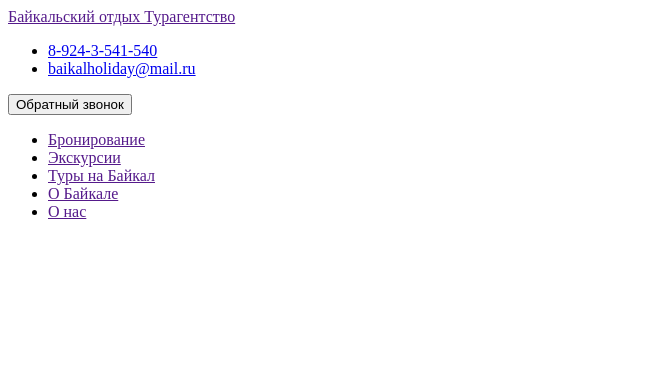
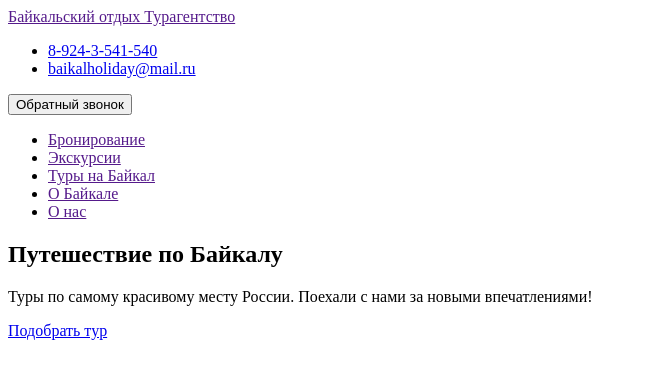
Before and after one commit to TeslaIh/online-practice, a plain HTML site: page index.html in a window 1280 px wide. Shown: the whole page, without its empty margins (0-646 px from the left). Drawn offline with Linux system fonts and the light colour scheme.

Commit message:
Update index.html

```diff
--- a/index.html
+++ b/index.html
@@ -28,7 +28,13 @@
     </header>
 
     <main>
-
+        <section>
+            <h1>Путешествие по Байкалу</h1>
+            <p>Туры по самому красивому месту России.
+                Поехали с нами за новыми впечатлениями!</p>
+                <a href="#">Подобрать тур</a>
+                <a href="#"></a>
+        </section>
     </main>
 </body>
 
```
